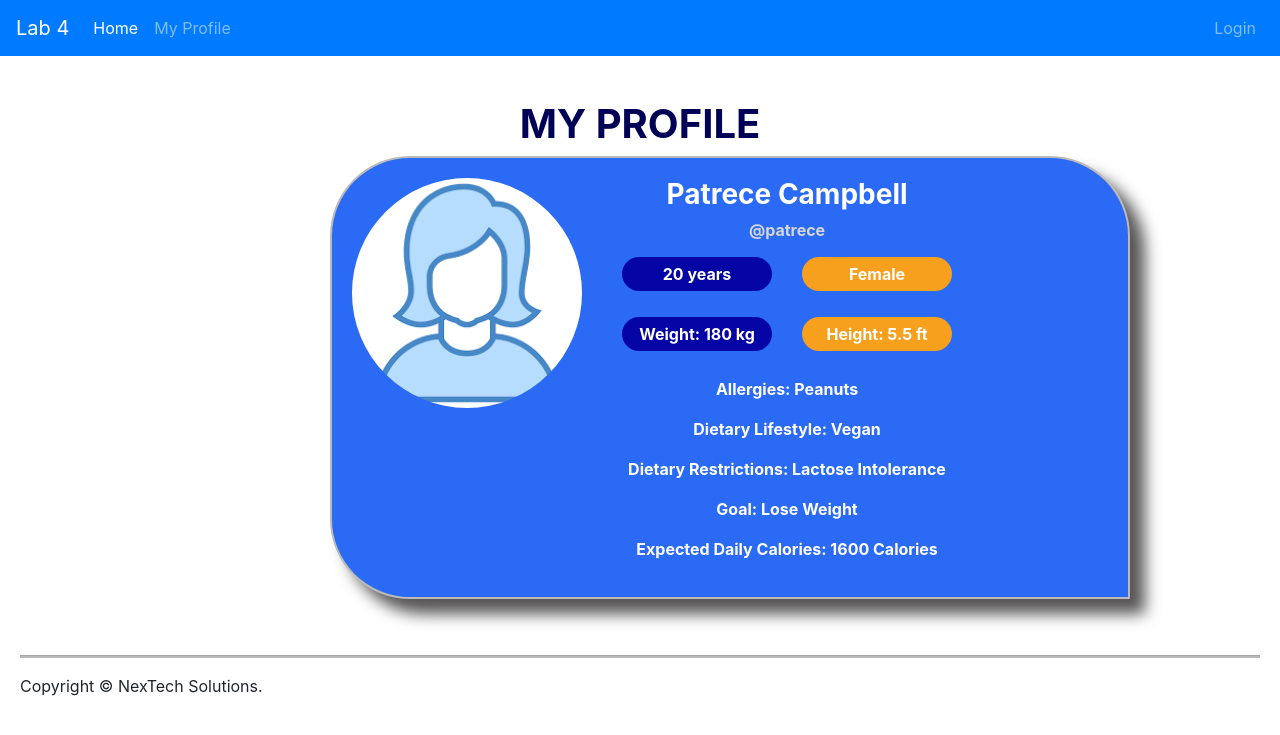
After one commit to Michel0288/Meal-Planner, a Python web app: template app/templates/profile.html in a window 1280 px wide. The commit adds this page. Shown: the top 735 px of the page. Run offline with Jinja, Linux system fonts and the light colour scheme; the template is opened without the code that fills it, so the values that code supplies are empty; some libraries are stand-ins or nearby versions.

Commit message:
Anything

```diff
--- a/app/forms.py
+++ b/app/forms.py
@@ -25,11 +25,12 @@ class SignUpForm(FlaskForm):
     dietaryrestrictions = SelectField('Dietary Restrictions', validators=[DataRequired()], choices=[('None'), ('Lactose Intolerance'), ('Diabetic'), ('High Blood Pressure')], description="Please select a dietary restriction.")
     goal = SelectField('Goals', validators=[DataRequired()], choices=[('None'), ('Gain Weight'), ('Lose Weight'), ('Maintain Weight')], description="Please select your weight goal.")
     dailycalories = StringField('Daily Calories Intake', validators=[DataRequired()], description="Please select your expected daily calorie intake.")
+    photo = FileField('Photo', validators=[FileRequired(), FileAllowed(['jpg', 'png', 'Photos only!'])], description="Add a Profile Photo.")
 
 class RecipeForm(FlaskForm):
     ingredient_name = StringField('Ingredient Name',validators=[DataRequired()], description="Please enter ingredient name.")
-    measurements = StringField('Measurement', widget=TextArea(), validators=[DataRequired()], description="Please enter recipe procedure.")
-    calories = IntegerField('Calorie Count',validators=[DataRequired()], description="Please enter amount of calories for ingredient.")
+    measurements = StringField('Measurement', widget=TextArea(), validators=[DataRequired()], description="Please enter recipe measurements.")
+    calories = IntegerField('Calorie Count',validators=[DataRequired()], description="Please enter ingredient calories.")
     recipe_name = StringField('Recipe Name',validators=[DataRequired()], description="Please enter name of recipe.")
     prep_time = StringField('Preparation Time', validators=[DataRequired()], description="Please enter amount of time for prepare recipe.")
     cook_time = StringField('Cooking Time', validators=[DataRequired()], description="Please enter amount of time to cook recipe." )
--- a/app/static/css/app.css
+++ b/app/static/css/app.css
@@ -39,13 +39,15 @@ hr{
 }
 
 #IngredientsButton{
-    margin-top: 55px;
+    margin-top: 60px;
 }
 
 .card{
     padding: 10px;
     border: 2px solid rgb(187, 185, 185);
     box-shadow: 15px 15px 15px rgb(1, 1, 85);
+    width: 800px;
+    margin-left: 25%;
 }
 
 .btn:hover{
@@ -57,3 +59,88 @@ hr{
     padding-top: 5px;
     padding-bottom: 5px;
 }
+
+.BodyDiv{
+    padding: 20px;
+}
+
+.FooterDiv{
+    padding: 20px;
+}
+
+#LoginDiv{
+    width: 500px;
+    margin-left: 35%;
+}
+
+#form-field{
+    width: 470px;
+}
+
+.form-group{
+    padding-bottom: 5px;
+}
+
+#ProfileCard{
+    display: flex;
+    flex-direction: row;
+    text-align: center;
+    box-shadow: 15px 15px 15px rgb(87, 85, 85);
+    background-color: rgb(42, 106, 245);
+    color: white;
+    border-radius: 80px 80px 1px;
+}
+
+.ProfileImage{
+    height: 250px;
+    width: 250px;
+    border-radius: 100%;
+    padding: 10px;
+    padding-right: 10px;
+}
+
+.ProfileInfoDiv{
+    padding: 10px;
+    padding-left: 30px;
+    text-align: center;
+}
+
+.Age, .Weight{
+
+    background-color: rgb(5, 5, 165);
+    color: white;
+    padding: 5px 15px;
+    width: 150px;
+    border-radius: 20px;
+    font-weight: bolder;
+
+}
+
+.Gender, .Height{
+    background-color: rgb(247, 160, 29);
+    color: white;
+    padding: 5px 15px;
+    width: 150px;
+    border-radius: 20px;
+    font-weight: bolder;
+
+}
+
+.ProfileName{
+    font-weight: bolder;
+}
+
+.Username{
+    font-weight: bolder;
+    color: rgb(214, 214, 214);
+}
+
+.Names{
+    line-height: 1px;
+    margin: 0;
+    padding-bottom: 10px;
+}
+
+.Regular-row{
+    font-weight: bolder;
+}
--- a/app/templates/base.html
+++ b/app/templates/base.html
@@ -24,12 +24,12 @@
         {% include "header.html" %}
     </header>
     <main>
-        <div class="container">
+        <div class="BodyDiv">
             {% block main %}{% endblock %}
         </div>
     </main>
     <footer>
-        <div class="container">
+        <div class="FooterDiv">
             {% include "footer.html" %}
         </div>
     </footer>
--- a/app/templates/footer.html
+++ b/app/templates/footer.html
@@ -1,2 +1,2 @@
 <hr>
-<p>Copyright &copy; Flask Inc.</p>
+<p>Copyright &copy; NexTech Solutions.</p>
--- a/app/templates/header.html
+++ b/app/templates/header.html
@@ -10,7 +10,7 @@
         <a class="nav-link" href="{{ url_for('home') }}">Home <span class="sr-only">(current)</span></a>
       </li>
       <li class="nav-item">
-        <a class="nav-link" href="{{ url_for('about') }}">About</a>
+        <a class="nav-link" href="{{ url_for('profile') }}">My Profile</a>
       </li>
     </ul>
 
--- a/app/templates/home.html
+++ b/app/templates/home.html
@@ -1,8 +1,6 @@
 {% extends "base.html" %}
 
 {% block main %}
-<h1 class="page-header">INFO3180 Lab 4</h1>
+<h1 class="page-header">WEEKLY DELIGHTS</h1>
 {% include 'flash_messages.html' %}
-
-<p class="lead">This Flask app demonstrates basic file uploads and basic authentication.</p>
 {% endblock %}
--- /dev/null
+++ b/app/templates/profile.html
@@ -0,0 +1,61 @@
+{% extends "base.html" %}
+
+{% block main %}
+<h1> MY PROFILE</h1>
+<div class="card" id="ProfileCard">
+    <div class="ProfileImageDiv">
+        <img class="ProfileImage" src="/uploads/person.png" alt="My Picture">
+    </div>
+
+    <div class="ProfileInfoDiv">
+        <div class="Names">
+            <h3 class="ProfileName">Patrece Campbell</h3>
+            <p class="Username">@patrece</p>
+        </div>
+
+        <div class="row">
+            <div class="col">
+                <p class="Age">20 years</p>
+            </div>
+
+            <div class="col">
+                <p class="Gender">Female</p>
+            </div>
+        </div>
+
+        <div class="row">
+            <div class="col">
+                <p class="Weight">Weight: 180 kg</p>
+            </div>
+
+            <div class="col">
+                <p class="Height">Height: 5.5 ft</p>
+            </div>
+        </div>
+
+        <div class="Regular-row">
+            <p class="Allergies">Allergies: Peanuts</p>
+        </div>
+
+        <div class="Regular-row">
+            <p class="Lifestyle">Dietary Lifestyle: Vegan</p>
+        </div>
+
+        <div class="Regular-row">
+            <p class="Restrictions">Dietary Restrictions: Lactose Intolerance</p>
+        </div>
+
+        <div class="Regular-row">
+            <p class="Goal">Goal: Lose Weight</p>
+        </div>
+
+        <div class="Regular-row">
+            <p class="DailyCalories">Expected Daily Calories: 1600 Calories</p>
+        </div>
+
+    </div>
+
+</div>
+
+
+{% endblock %}
--- a/app/templates/recipe.html
+++ b/app/templates/recipe.html
@@ -54,7 +54,6 @@
         {{ form.photo(class='form-control', style='border:none;') }}
     </div>
 
-
     <hr>
 
     <h3>INGREDIENTS</h3>
@@ -84,8 +83,9 @@
      </div>
 
      <br>
-
-     <button type="send" class="btn btn-primary">Add Recipe</button>
+     <div class="ButtonDiv">
+        <button type="send" class="btn btn-primary">Add Recipe</button>
+     </div>
 
  </form>
 
```
Also changed, not shown: app/templates/login.html (+13 -12 lines), app/templates/signup.html (+8 -5 lines), app/views.py (+12 -0 lines), uploads/person.png (added).
